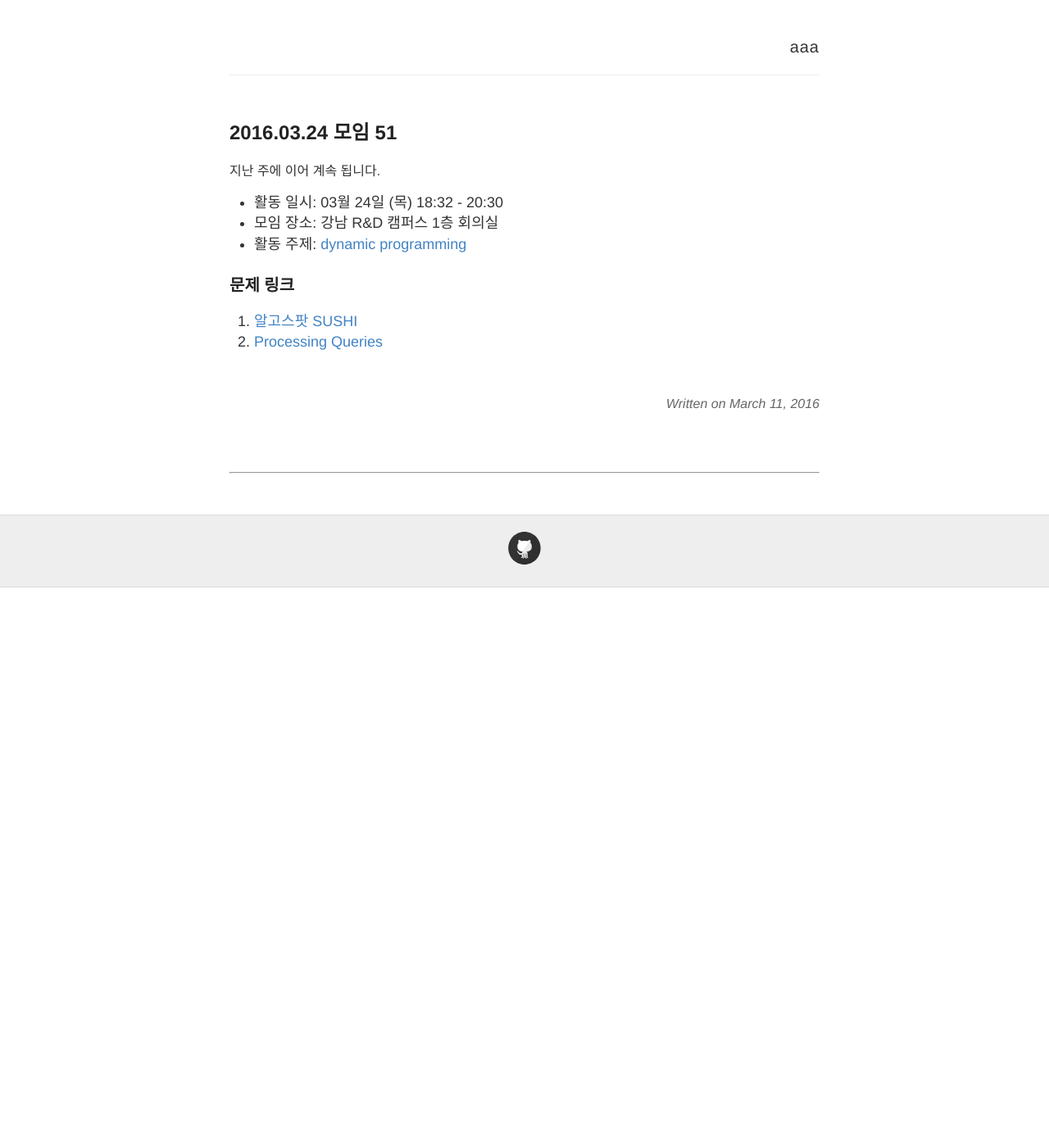
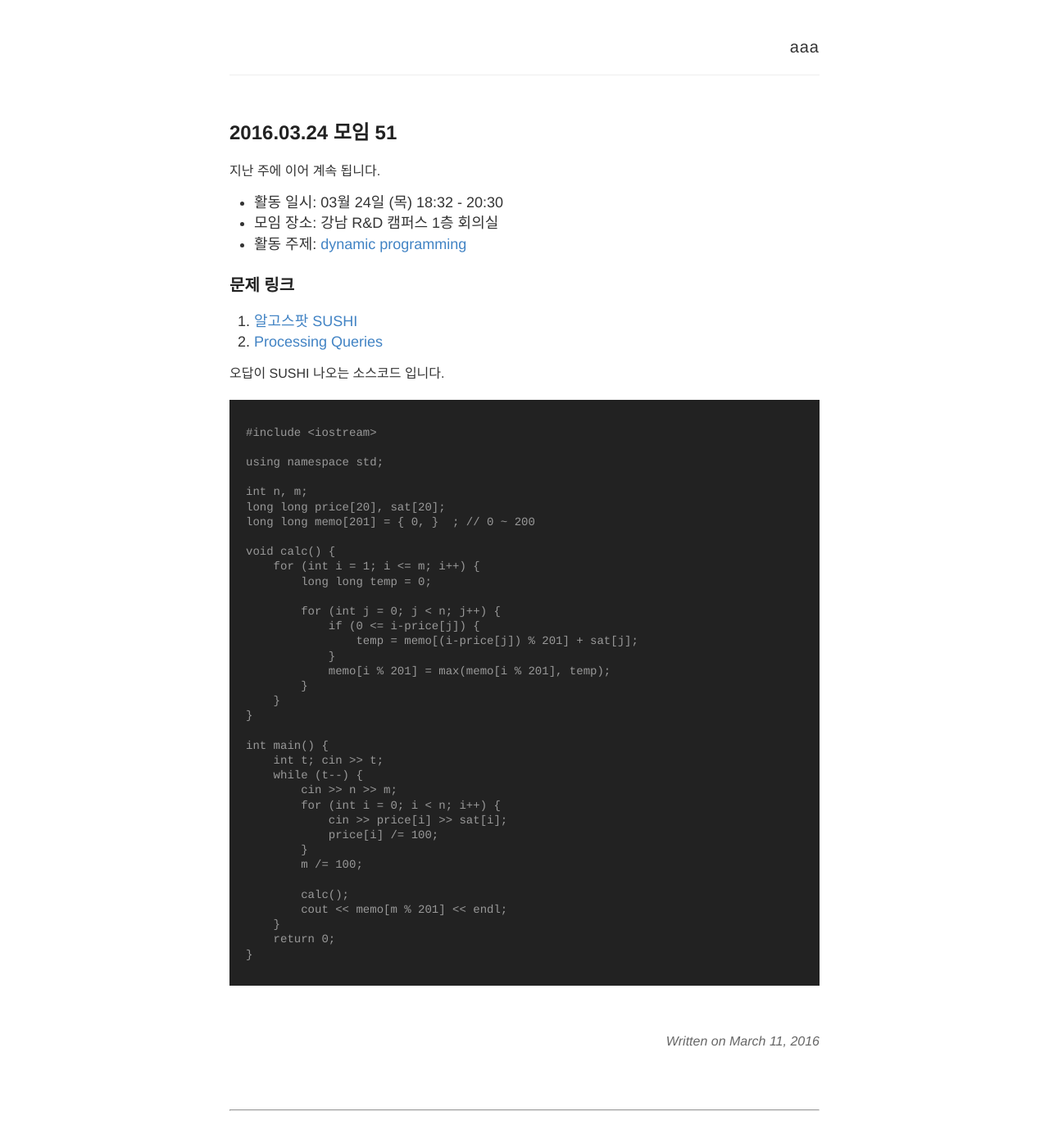
Before and after one commit to seirion/aaa, a Jekyll site: the page built from _posts/2016-03-24-meeting-051.md, in a window 1280 px wide and 1400 px high. Shown: the top 1395 px of the window at 82% size. Built offline with Jekyll 4.4.1, drawn with Linux system fonts in a browser that asks for light colours; comment, search, counter and statistics services are not loaded.

Commit message:
Update 2016-03-24-meeting-051.md

````diff
--- a/_posts/2016-03-24-meeting-051.md
+++ b/_posts/2016-03-24-meeting-051.md
@@ -15,3 +15,45 @@ date:   2016-03-11 10:08:00
 
 1. [알고스팟 SUSHI](https://www.algospot.com/judge/problem/read/SUSHI)
 2. [Processing Queries](http://codeforces.com/contest/644/problem/B)
+
+
+오답이 SUSHI 나오는 소스코드 입니다.
+
+```
+#include <iostream>
+
+using namespace std;
+
+int n, m;
+long long price[20], sat[20];
+long long memo[201] = { 0, }  ; // 0 ~ 200
+
+void calc() {
+    for (int i = 1; i <= m; i++) {
+        long long temp = 0;
+
+        for (int j = 0; j < n; j++) {
+            if (0 <= i-price[j]) {
+                temp = memo[(i-price[j]) % 201] + sat[j];
+            }
+            memo[i % 201] = max(memo[i % 201], temp);
+        }
+    }
+}
+
+int main() {
+    int t; cin >> t;
+    while (t--) {
+        cin >> n >> m;
+        for (int i = 0; i < n; i++) {
+            cin >> price[i] >> sat[i];
+            price[i] /= 100;
+        }
+        m /= 100;
+
+        calc();
+        cout << memo[m % 201] << endl;
+    }
+    return 0;
+}
+```
````
